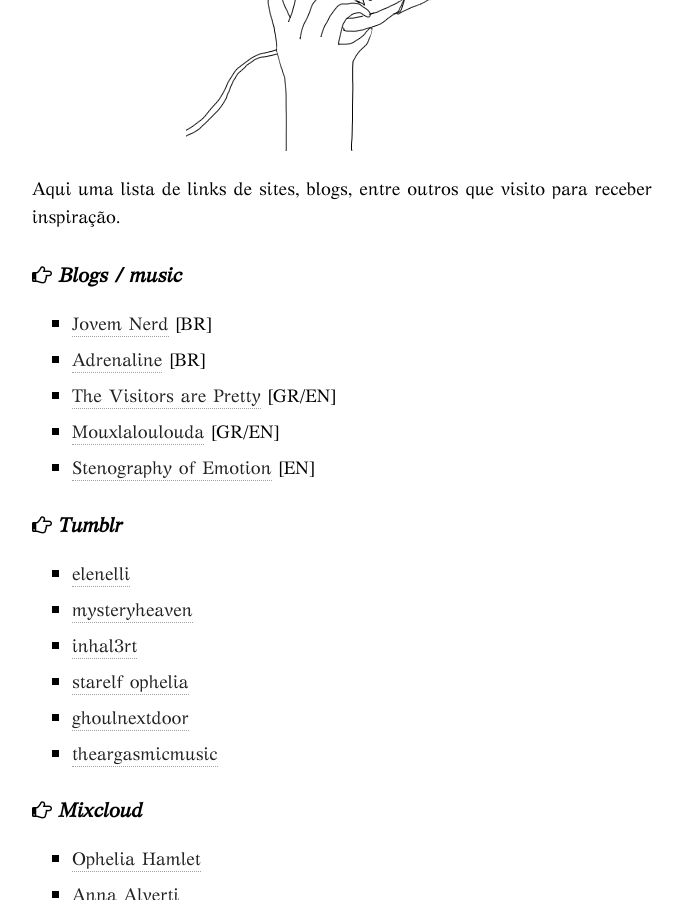
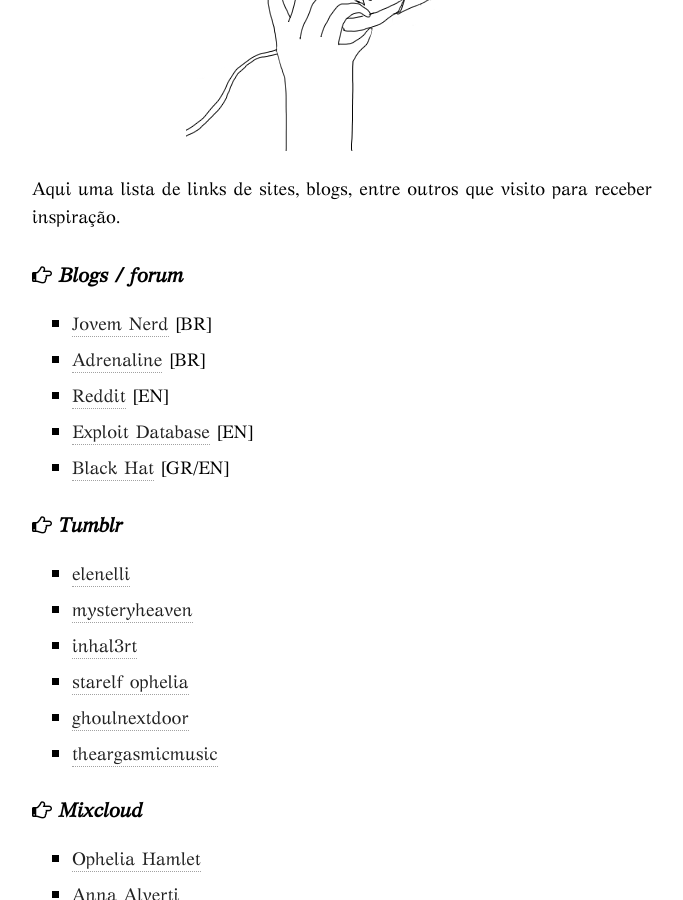
Before and after one commit to Agt-Morgu5/agt-morgu5.github.io, a Jekyll site: the page built from links/index.md, in a window 1280 px wide and 900 px high, scrolled down 347 px. Shown: the whole window, without its empty margins (254-937 px from the left). Built offline with Jekyll 4.4.1, drawn with Linux system fonts in a browser that asks for light colours; nearby versions of some CDN libraries.

Commit message:
black-hat-bats

```diff
--- a/links/index.md
+++ b/links/index.md
@@ -12,13 +12,13 @@
 
 Aqui uma lista de links de sites, blogs, entre outros que visito para receber inspiração.
 
-##### <i class="fa fa-hand-o-right"></i> Blogs / music
+##### <i class="fa fa-hand-o-right"></i> Blogs / forum
 
 * [Jovem Nerd](https://jovemnerd.com.br/){:target="_blank"}  [BR]
 * [Adrenaline](http://adrenaline.uol.com.br/){:target="_blank"}  [BR]
-* [The Visitors are Pretty](http://thevisitorsarepretty.blogspot.com/){:target="_blank"}  [GR/EN]
-* [Mouxlaloulouda](http://mysteryfallsdown.blogspot.com/){:target="_blank"}  [GR/EN]
-* [Stenography of Emotion](http://bppremiera.blogspot.com/){:target="_blank"}  [EN]
+* [Reddit](https://www.reddit.com/){:target="_blank"}  [EN]
+* [Exploit Database](https://www.exploit-db.com/){:target="_blank"}  [EN]
+* [Black Hat](https://www.blackhat.com/){:target="_blank"}  [GR/EN]
 
 
 ##### <i class="fa fa-hand-o-right"></i> Tumblr
```
